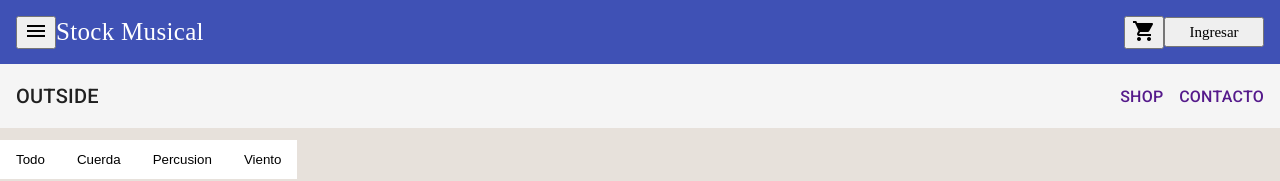
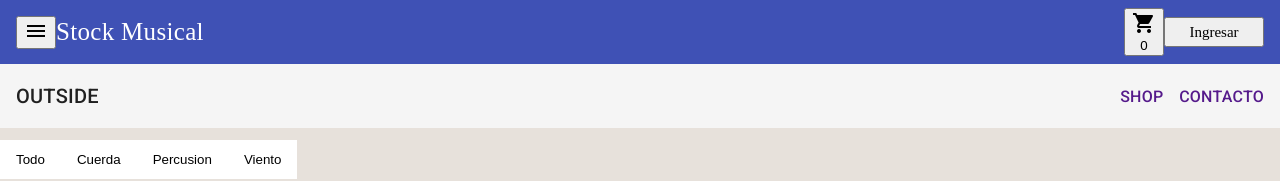
Before and after one commit to Denssed/Ecommerce, an Angular app: page / in a window 1280 px wide. Shown: the top 181 px of the page. Built offline with nearby package versions, Linux system fonts and the light colour scheme.

Commit message:
Update cabecera.component.ts

```diff
--- a/src/app/cabecera/cabecera.component.ts
+++ b/src/app/cabecera/cabecera.component.ts
@@ -1,4 +1,4 @@
-import { Component } from '@angular/core';
+import { Component, Input } from '@angular/core';
 
 @Component({
   selector: 'app-cabecera',
@@ -6,5 +6,8 @@ import { Component } from '@angular/core';
   styleUrls: ['./cabecera.component.css']
 })
 export class CabeceraComponent {
-
+    static cn = 0;
+    get staticCount() {
+      return CabeceraComponent.cn;
+    }
 }
```
